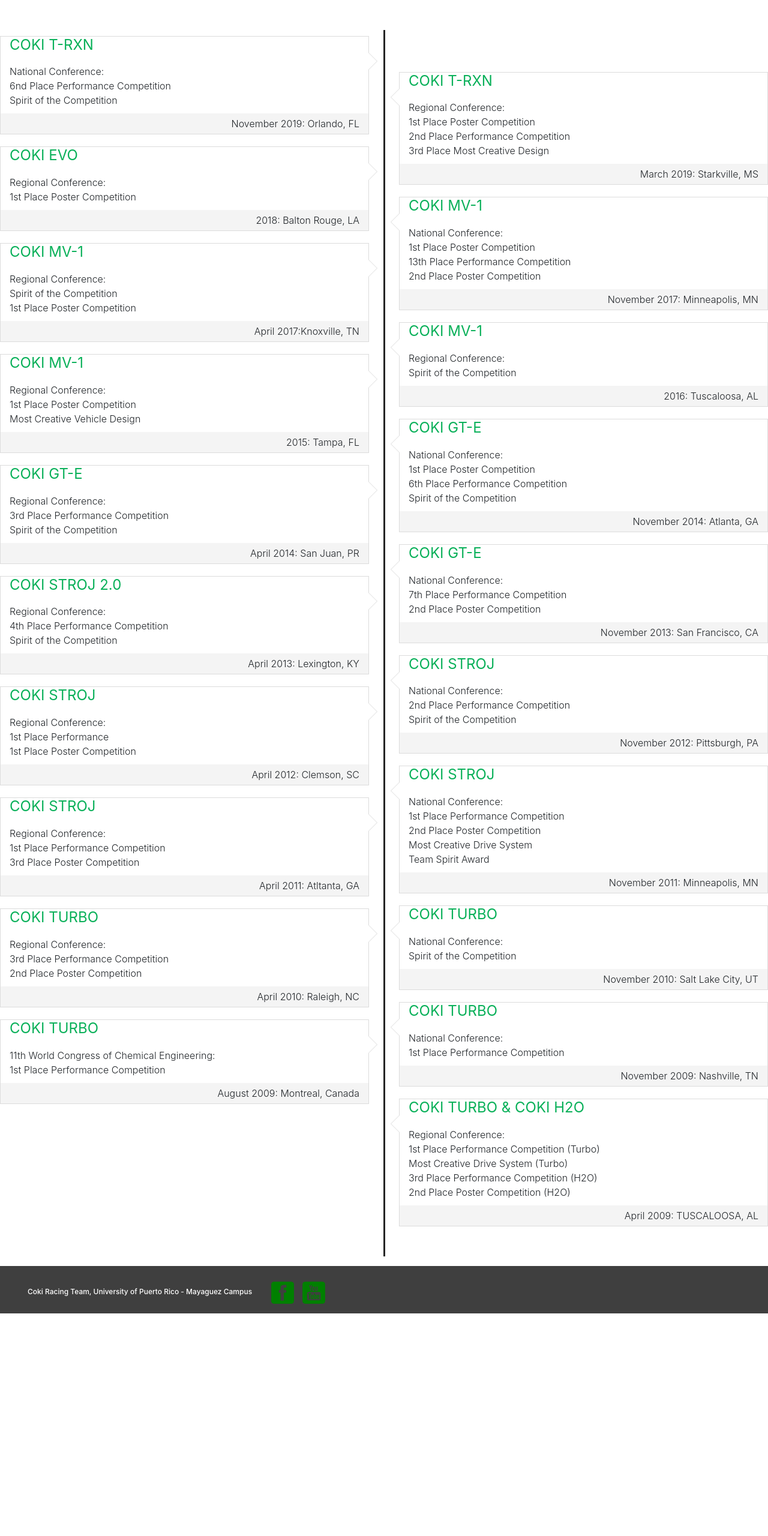
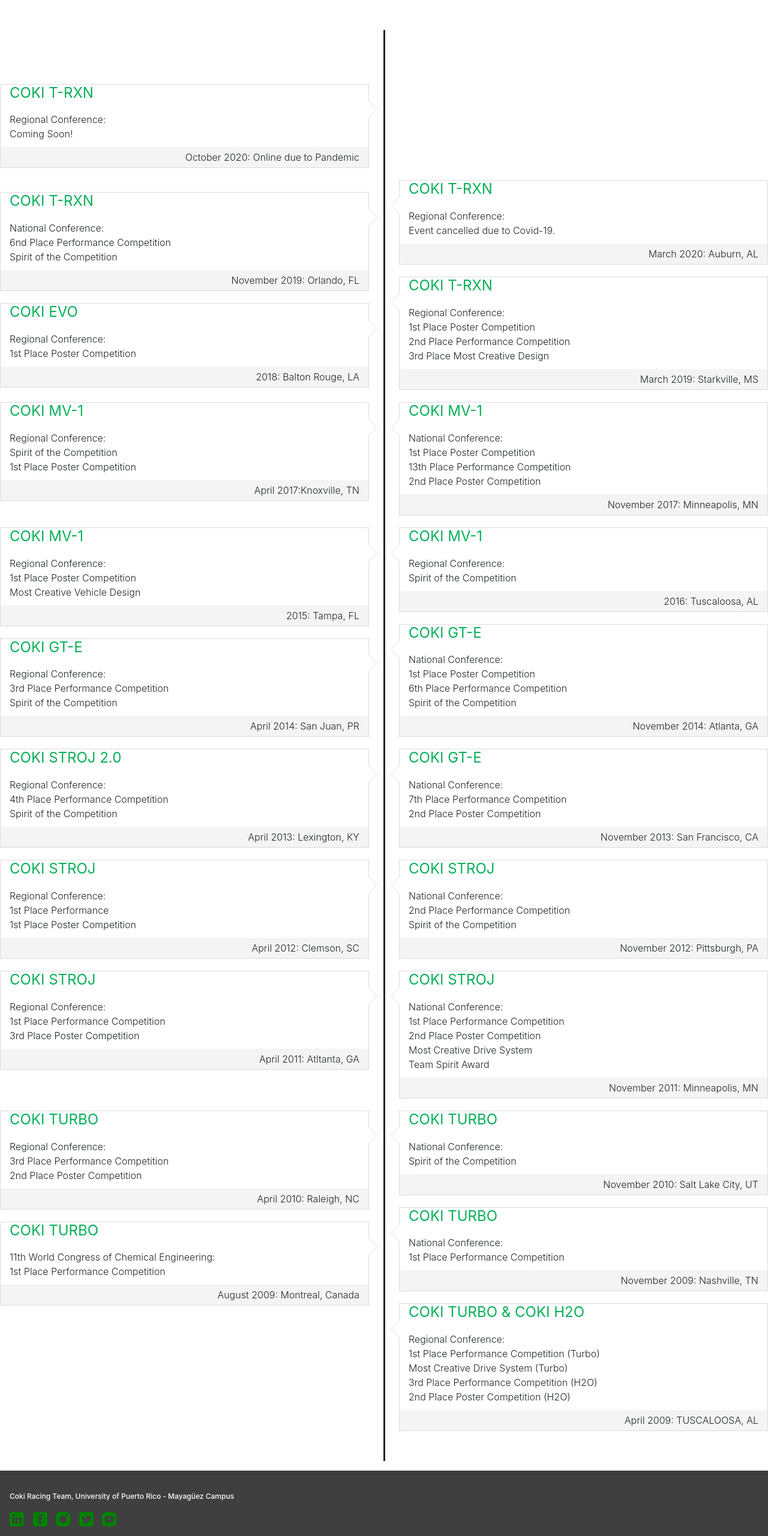
Before and after one commit to DanielTorres10/CRT-Website, a plain HTML site: page aboutus-in.html in a window 1280 px wide. Shown: the part 1384-3944 px from the top of the page at 60% size. Before the commit the page ends 3573 px from the top, so only its background shows below. Drawn offline with nearby package versions, Linux system fonts and the light colour scheme.

Commit message:
Updated team members and footer

```diff
--- a/aboutus-in.html
+++ b/aboutus-in.html
@@ -79,8 +79,44 @@
 
 <ul class="timeline">
     <li>
+        <li class="timeline-badge">
+        </div>
+        <div class="timeline-panel">
+            <div class="timeline-heading">
+                <h4>COKI T-RXN</h4>
+            </div>
+            <div class="timeline-body">
+                <p>Regional Conference:</br>
+                    Coming Soon!</p>
+            </div>
+            <div class="timeline-footer">
+                <p class="text-right">October 2020: Online due to Pandemic
+                </p>
+            </div>
+        </div>
+    </li>
+
+    <li>
+        <li class="timeline-inverted">
+        </div>
+        <div class="timeline-panel">
+            <div class="timeline-heading">
+                <h4>COKI T-RXN</h4>
+            </div>
+            <div class="timeline-body">
+                <p>Regional Conference:</br>
+                Event cancelled due to Covid-19. </br>
+            </p>
+            </div>
+            <div class="timeline-footer">
+                <p class="text-right">March 2020: Auburn, AL
+                    </p>
+            </div>
+        </div>
+    </li>
+
+    <li>
         <div class="timeline-badge">
-
         </div>
         <div class="timeline-panel">
             <div class="timeline-heading">
@@ -449,22 +485,19 @@
 <!-- foooter need to do -->
 
 <footer>
-  <div class="container-fluid padding">
-    <div class="row">
-      <div class="col-med-4">
-       <h3 class="test">Coki Racing Team, University of Puerto Rico - Mayaguez Campus</h3>
+    <div class="container-fluid padding">
+      <div class="row">
+        <div class="col-med-8">
+         <h3 class="test">Coki Racing Team, University of Puerto Rico - Mayagüez Campus</h3>
+         <a href="https://www.linkedin.com/company/coki-racing-team/"><img src="../images/linkedin-3-xxl.png" width="24px"></a>
+         <a href="https://www.facebook.com/Coki.Racing.Team/"><img src="../images/facebook-3-xxl.png" width="24px"></a>
+         <a href="https://www.instagram.com/cokiracingteam/"><img src="../images/instagram-3-xxl.png"width="24px"></a>
+         <a href="https://twitter.com/cokiracingteam"><img src="../images/twitter-3-xxl.png" width="24px"></a>
+         <a href="https://www.youtube.com/channel/UCwVPFD8C_X0ZMzpHYIpkqRQ"><img src="../images/youtube-3-xxl.png"width="24px"></a>
+       </div>
       </div>
-      <div class="col-med-8">
-       <a href="https://www.facebook.com/Coki.Racing.Team/"><img src="../images/facebook-3-xxl.png" width="7%"></a>
-
-       <a href="https://www.youtube.com/channel/UCwVPFD8C_X0ZMzpHYIpkqRQ"><img src="../images/youtube-4-xxl.png"width="7%"></a>
-     </div>
-
     </div>
-
-  </div>
-
-</footer>
+  </footer>
 
 
 
--- a/css/style-aboutUs.css
+++ b/css/style-aboutUs.css
@@ -119,7 +119,6 @@
 }
 footer h3 {
   padding-top: 20px;
-  padding-left: 30px;
   font-size: 12px;
   color: white;
 
--- a/css/style-donate.css
+++ b/css/style-donate.css
@@ -121,7 +121,6 @@
 }
 footer h3 {
   padding-top: 20px;
-  padding-left: 30px;
   font-size: 12px;
   color: white;
 
--- a/css/style-meet.css
+++ b/css/style-meet.css
@@ -122,7 +122,6 @@
 }
 footer h3 {
   padding-top: 20px;
-  padding-left: 30px;
   font-size: 12px;
   color: white;
 
```
Also changed, not shown: Contactus.html (+12 -15 lines), Donate.html (+6 -9 lines), Meet.html (+29 -29 lines), index.html (+3 -5 lines), images/instagram-3-xxl.png (added), images/youtube-3-xxl.png (added), images/youtube-4-xxl.png (deleted).
